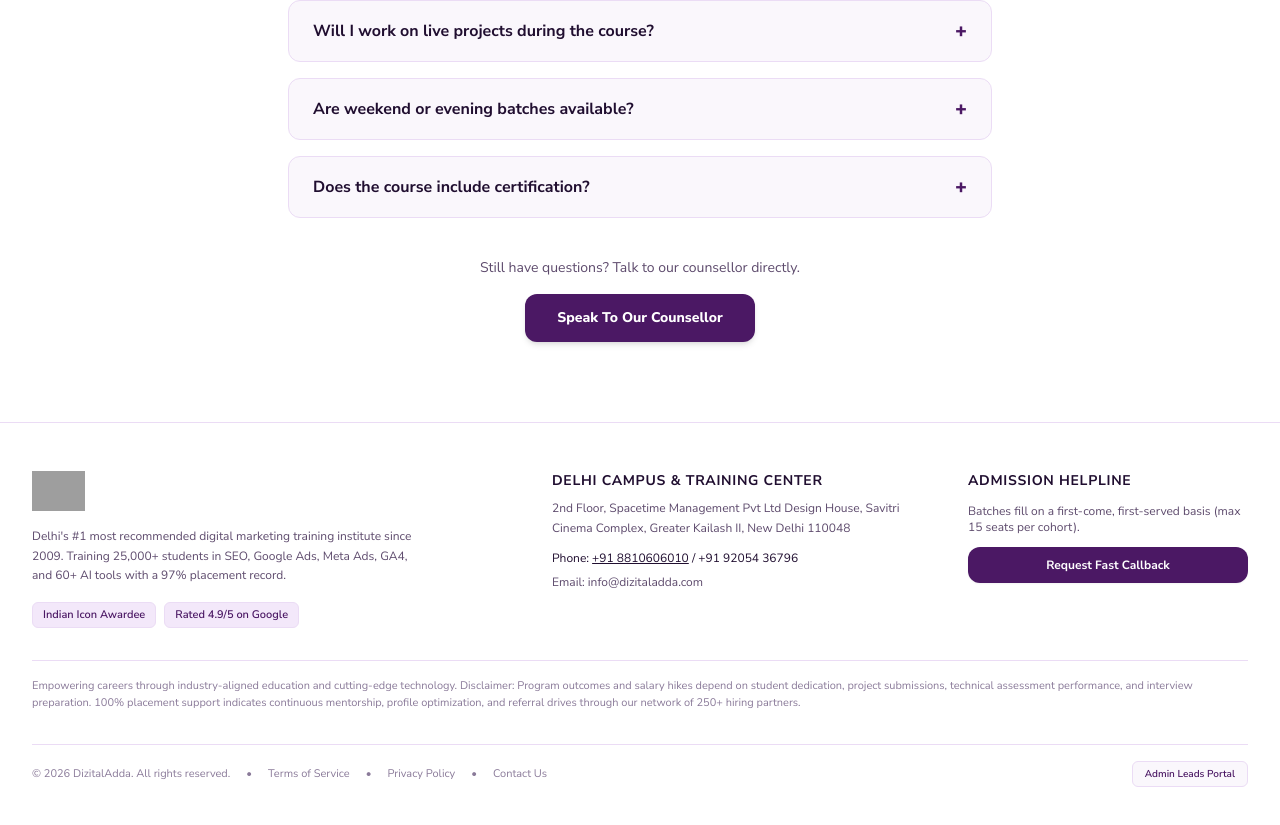
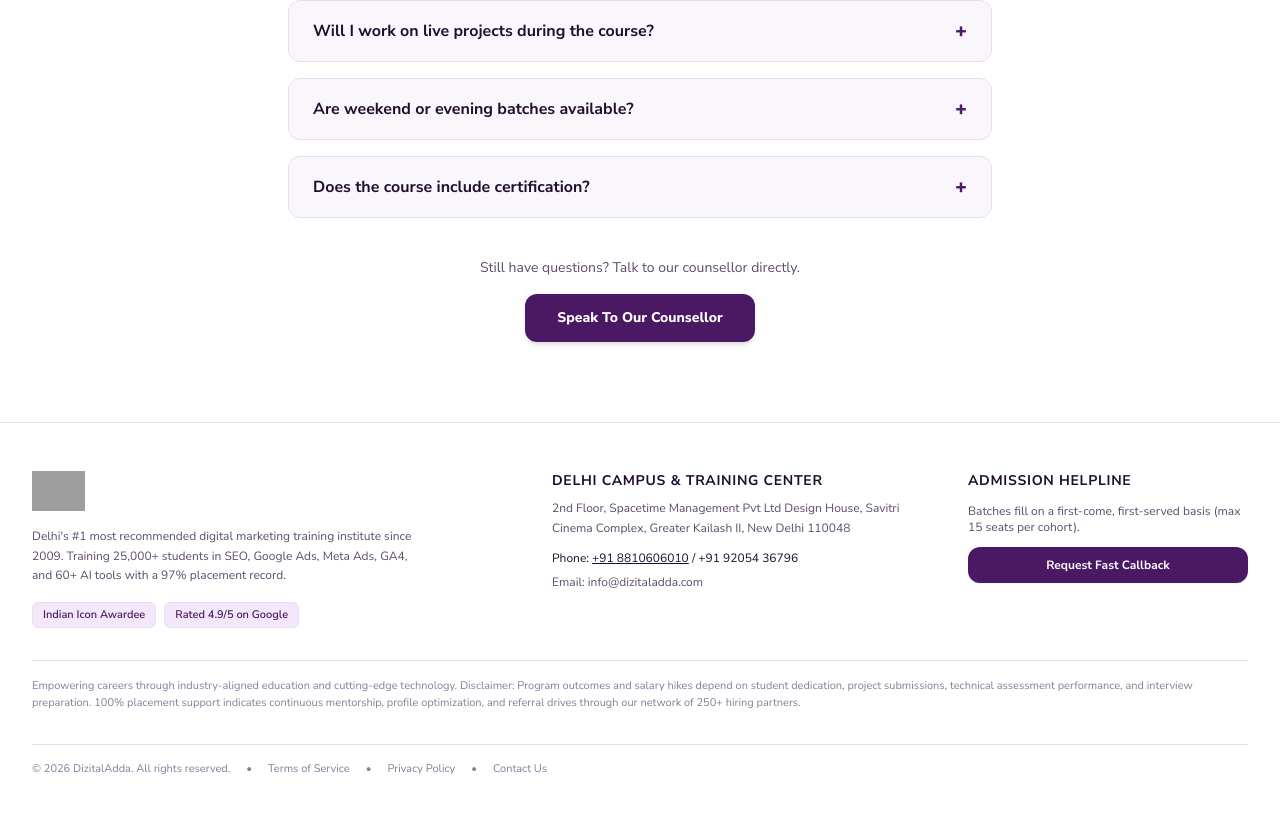
Before and after one commit to Dizitaladda-lms/dzitalmarketing_landingpage, a Next.js app: page / in a window 1280 px wide. Shown: the part 6280-7105 px from the top of the page. Built offline with nearby package versions, Linux system fonts and the light colour scheme; grey boxes are pictures that could not be loaded.

Commit message:
inital chnages

```diff
--- a/components/Footer.tsx
+++ b/components/Footer.tsx
@@ -90,12 +90,6 @@ export default function Footer({ onOpenModal, onOpenAdmin }: FooterProps) {
           </div>
 
           <div className="flex items-center gap-4">
-            <button
-              onClick={onOpenAdmin}
-              className="px-3 py-1 rounded-md bg-[#faf7fc] hover:bg-[#f3e8fa] border border-[#ebdcf5] text-[#4b1864] text-[10px] font-semibold transition-colors cursor-pointer"
-            >
-              Admin Leads Portal
-            </button>
           </div>
         </div>
       </div>
```
